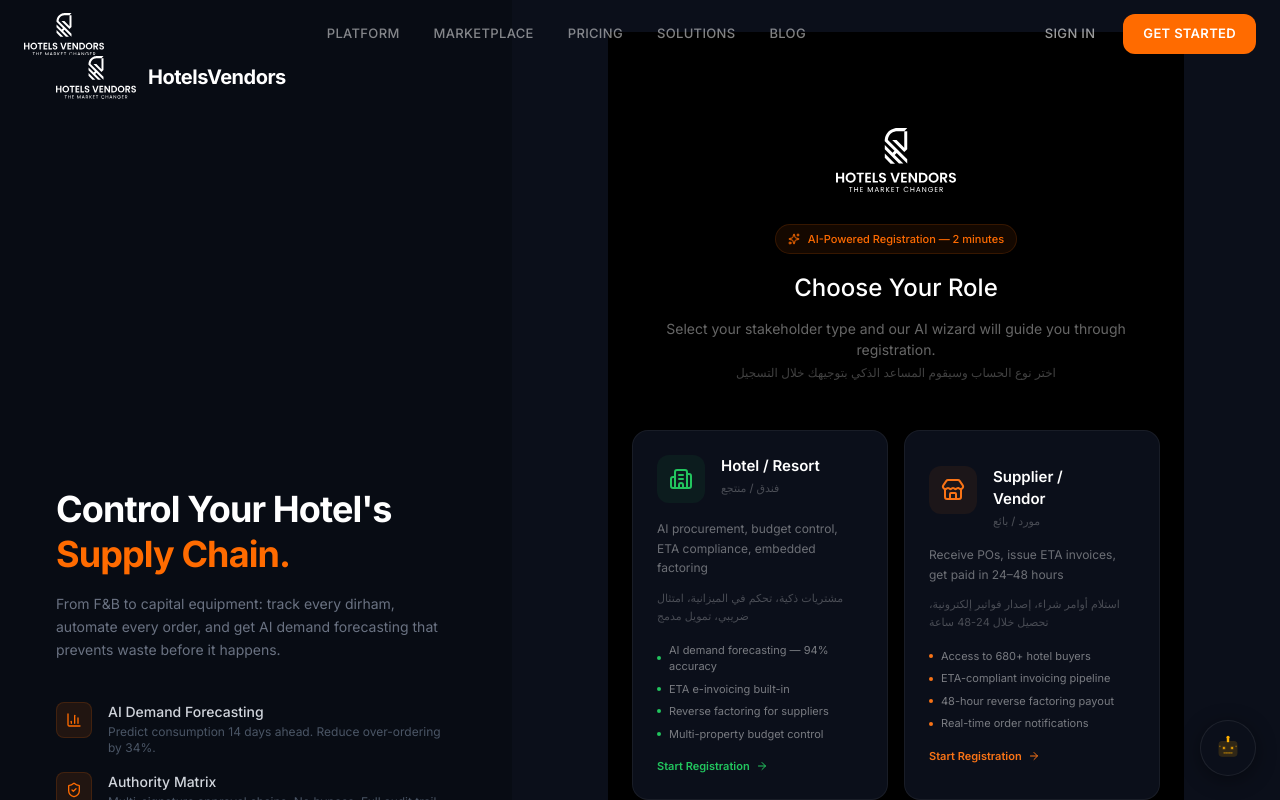
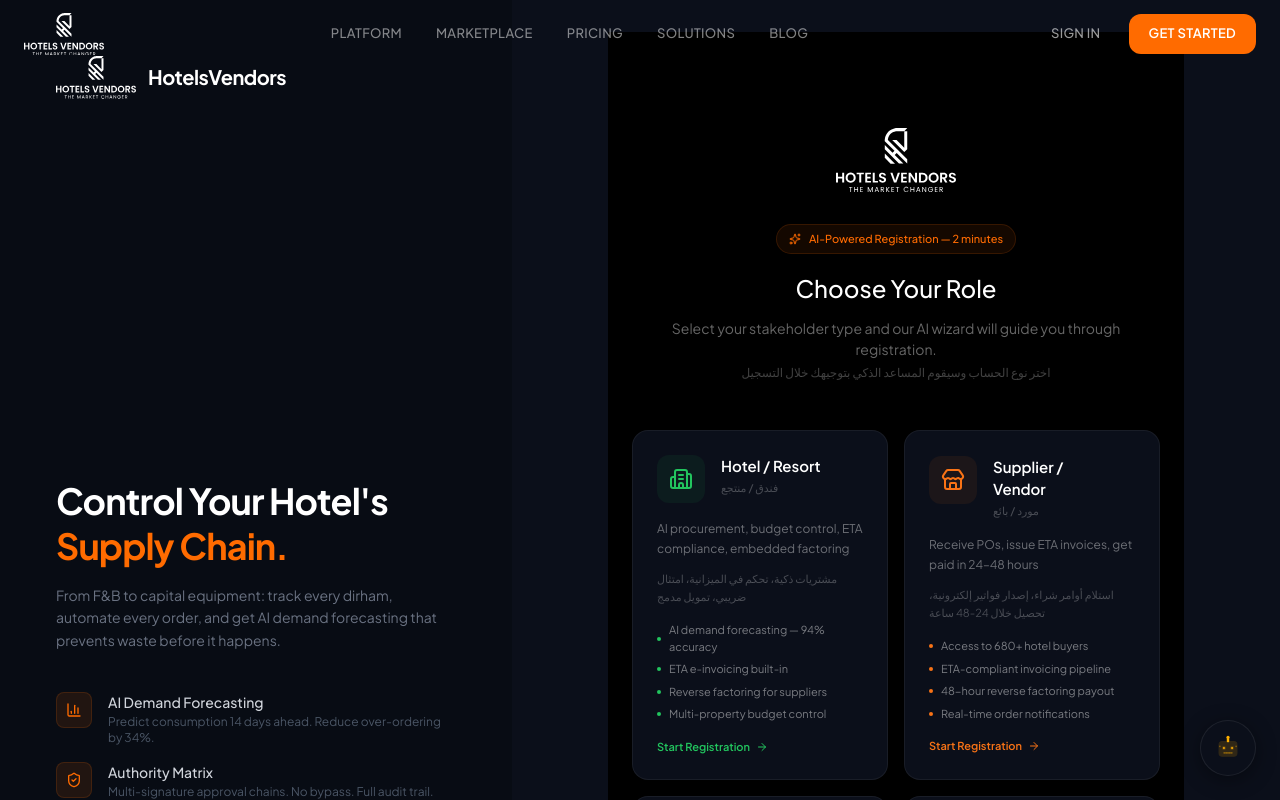
Before and after one commit to Moataz301179/hotels-vendors, a Next.js app: page /register in a window 1280 px wide. Shown: the top 800 px of the page. Built offline with nearby package versions, Linux system fonts and the light colour scheme; a web font is replaced by a local one.

Commit message:
fix(font): enable Plus Jakarta Sans preload and use CSS variable
Set preload: true on Plus_Jakarta_Sans and change body fontFamily to
var(--font-sans) so the browser actually uses the font file instead of
falling back to Inter.

```diff
--- a/app/layout.tsx
+++ b/app/layout.tsx
@@ -10,7 +10,7 @@
   subsets: ["latin"],
   variable: "--font-sans",
   display: "swap",
-  preload: false,
+  preload: true,
   weight: ["300", "400", "500", "600", "700"],
 });
 
@@ -190,7 +190,7 @@
       <body
         className="min-h-full flex flex-col antialiased"
         style={{
-          fontFamily: "'Inter', 'Plus Jakarta Sans', system-ui, -apple-system, BlinkMacSystemFont, 'Segoe UI', Roboto, sans-serif",
+          fontFamily: "var(--font-sans)",
           background: "var(--bg-canvas)",
         }}
       >
```
